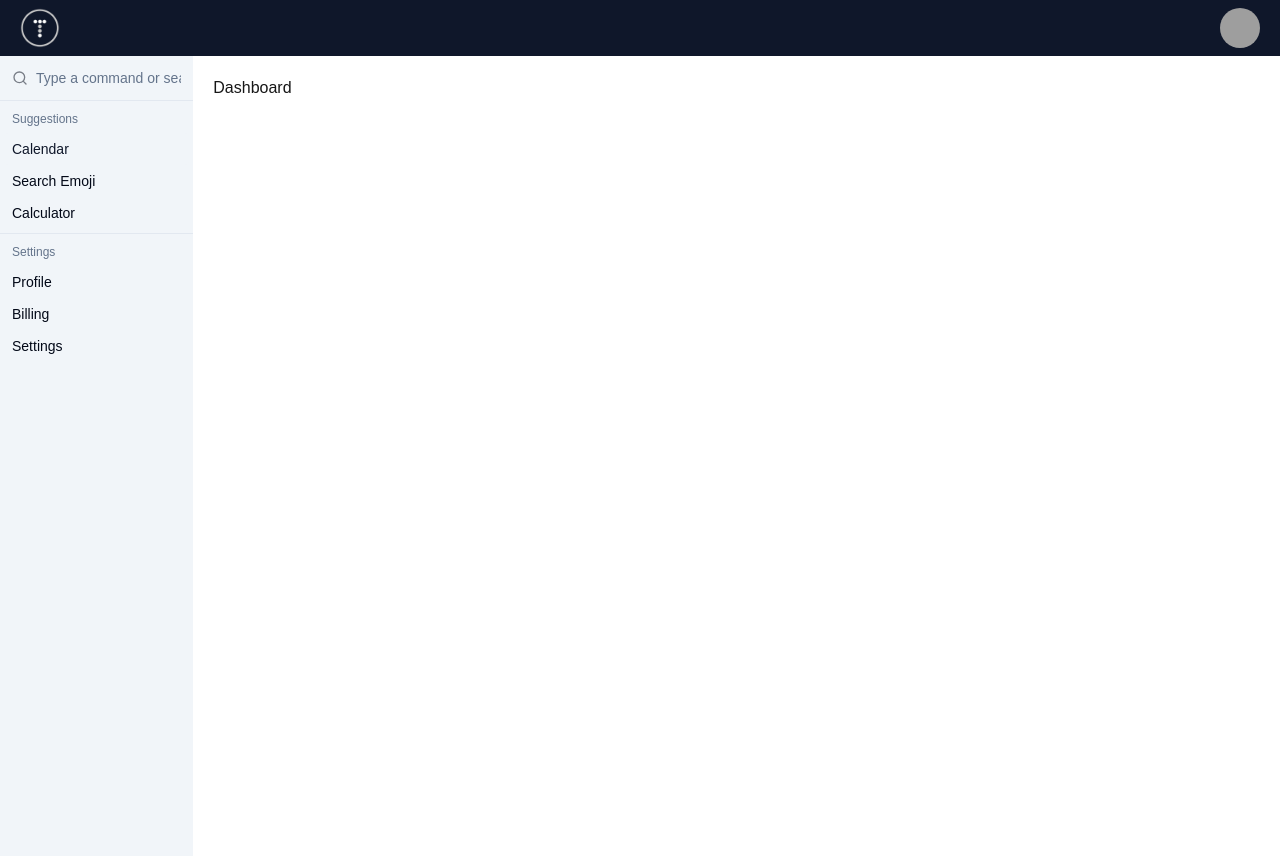
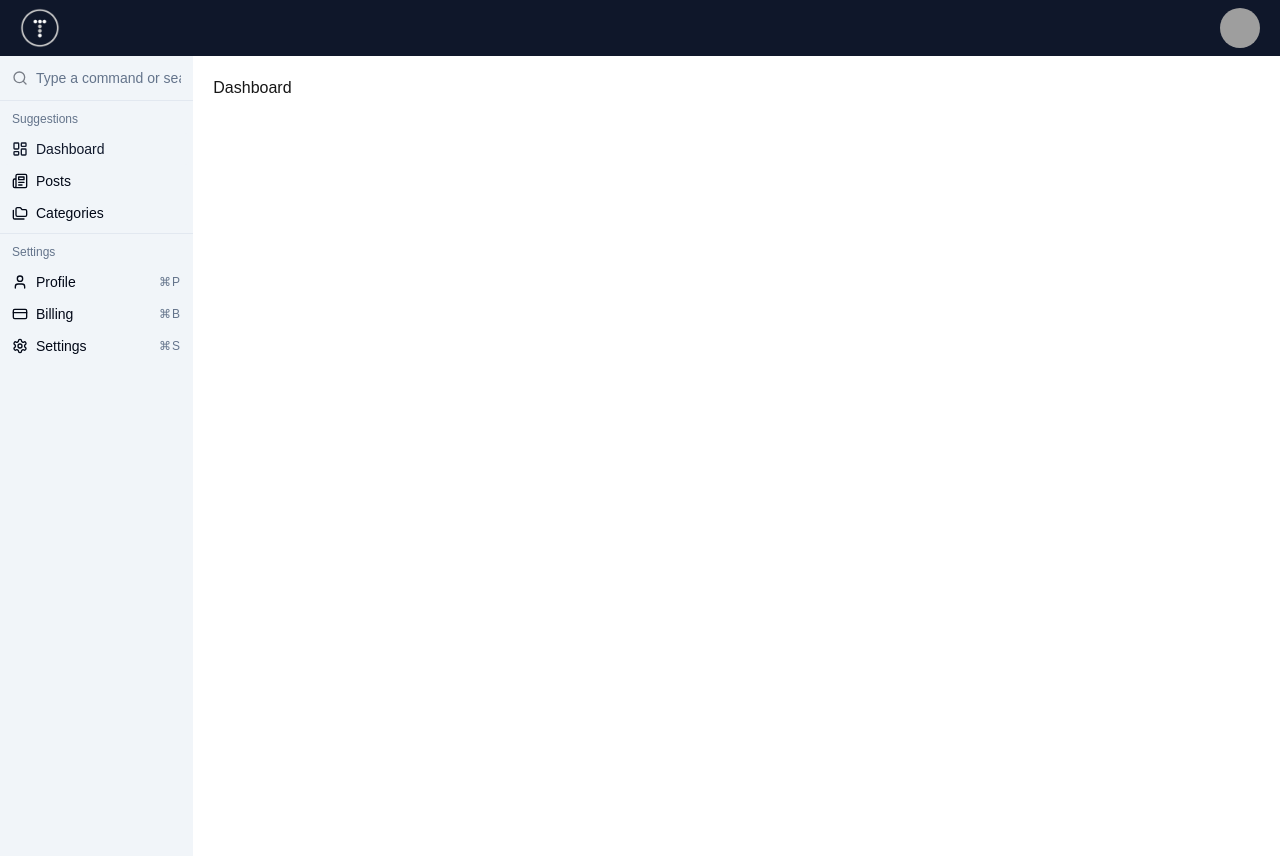
Before and after one commit to SRJ-91/traversypress-ui, a Next.js app: page / in a window 1280 px wide. Built offline with nearby package versions, Linux system fonts and the light colour scheme; grey boxes are pictures that could not be loaded.

Commit message:
sidebar command elements styled

```diff
--- a/components/components/Sidebar.tsx
+++ b/components/components/Sidebar.tsx
@@ -15,6 +15,7 @@ import {
     Folders,
     Settings,
     User,
+    CreditCard,
   } from 'lucide-react';
   import Link from "next/link";
 
@@ -27,15 +28,35 @@ const Sidebar = () => {
   <CommandList>
     <CommandEmpty>No results found.</CommandEmpty>
     <CommandGroup heading="Suggestions">
-      <CommandItem>Calendar</CommandItem>
-      <CommandItem>Search Emoji</CommandItem>
-      <CommandItem>Calculator</CommandItem>
+      <CommandItem>
+        <LayoutDashboard className="mr-2 h-4 w-4" />
+        <Link href='/'>Dashboard</Link>
+      </CommandItem>
+      <CommandItem>
+      <Newspaper className="mr-2 h-4 w-4" />
+      <Link href='/posts'>Posts</Link>
+      </CommandItem>
+      <CommandItem>
+      <Folders className="mr-2 h-4 w-4" />
+      <Link href='#'>Categories</Link>
+      </CommandItem>
     </CommandGroup>
     <CommandSeparator />
     <CommandGroup heading="Settings">
-      <CommandItem>Profile</CommandItem>
-      <CommandItem>Billing</CommandItem>
-      <CommandItem>Settings</CommandItem>
+      <CommandItem>
+        <User className="mr-2 h-4 w-4" />
+        <span>Profile</span>
+        <CommandShortcut>⌘P</CommandShortcut>
+      </CommandItem>
+      <CommandItem>
+      <CreditCard className="mr-2 h-4 w-4" />
+        <span>Billing</span>
+        <CommandShortcut>⌘B</CommandShortcut>
+      </CommandItem>
+      <CommandItem>
+        <Settings className="mr-2 h-4 w-4" />
+        <span>Settings</span>
+        <CommandShortcut>⌘S</CommandShortcut></CommandItem>
     </CommandGroup>
   </CommandList>
 </Command>
```
